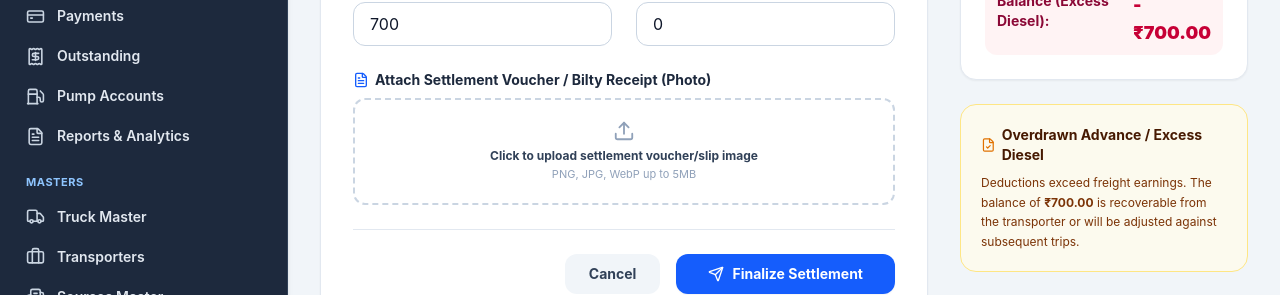
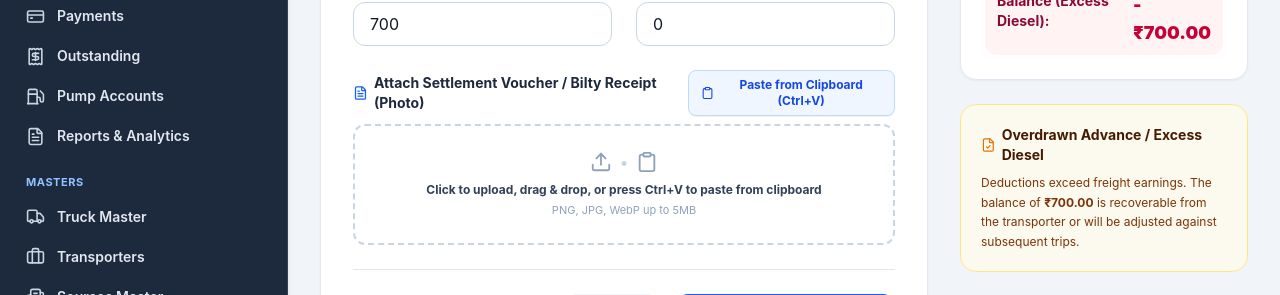
Before and after one commit to yuvrajarora1805/Rs_transport, a Next.js app in the folder frontend/: page /settlements/new in a window 1280 px wide. Shown: the part 363-658 px from the top of the page. Built offline with nearby package versions, Linux system fonts and the light colour scheme; no server answers; sample sign-in values are in the browser's storage.

Commit message:
feat: add clipboard paste support (Ctrl+V and button) for vouchers and fuel slips

```diff
--- a/frontend/src/app/fuel/new/page.tsx
+++ b/frontend/src/app/fuel/new/page.tsx
@@ -132,7 +132,12 @@ function NewFuelForm() {
                 <TruckSelect trucks={trucks} value={form.truckId} onChange={(id) => setForm({ ...form, truckId: id })} required placeholder="Search truck..." />
               </div>
 
-              <FuelReceiptUpload slipImage={form.slipImage} onUpload={handleImageUpload} onRemove={() => setForm((f) => ({ ...f, slipImage: '' }))} />
+              <FuelReceiptUpload
+                slipImage={form.slipImage}
+                onUpload={handleImageUpload}
+                onRemove={() => setForm((f) => ({ ...f, slipImage: '' }))}
+                onImagePasted={(img) => setForm((f) => ({ ...f, slipImage: img }))}
+              />
 
               <div className="bg-slate-50 p-6 rounded-2xl border border-slate-200">
                 <label className="block text-sm font-bold text-slate-800 mb-2">Net Fuel Amount (₹) *</label>
--- a/frontend/src/app/settlements/new/page.tsx
+++ b/frontend/src/app/settlements/new/page.tsx
@@ -189,6 +189,7 @@ function SettlementForm() {
                 slipImage={form.slipImage}
                 onUpload={handleImageUpload}
                 onRemove={() => setForm((f) => ({ ...f, slipImage: '' }))}
+                onImagePasted={(img) => setForm((f) => ({ ...f, slipImage: img }))}
               />
 
               <div className="pt-6 flex justify-end gap-4 border-t border-slate-200">
--- a/frontend/src/components/fuel/FuelReceiptUpload.tsx
+++ b/frontend/src/components/fuel/FuelReceiptUpload.tsx
@@ -1,24 +1,85 @@
 'use client';
 
-import React from 'react';
-import { Upload, X } from 'lucide-react';
+import React, { useEffect, useCallback } from 'react';
+import { Upload, X, Clipboard } from 'lucide-react';
 
 interface FuelReceiptUploadProps {
   slipImage: string;
   onUpload: (e: React.ChangeEvent<HTMLInputElement>) => void;
   onRemove: () => void;
+  onImagePasted?: (base64: string) => void;
 }
 
 export function FuelReceiptUpload({
   slipImage,
   onUpload,
   onRemove,
+  onImagePasted,
 }: FuelReceiptUploadProps) {
+  const processImageFile = useCallback((file: File) => {
+    if (!file.type.startsWith('image/')) return;
+    if (file.size > 5 * 1024 * 1024) return;
+    const reader = new FileReader();
+    reader.onloadend = () => {
+      if (onImagePasted) onImagePasted(reader.result as string);
+    };
+    reader.readAsDataURL(file);
+  }, [onImagePasted]);
+
+  useEffect(() => {
+    const handlePaste = (e: ClipboardEvent) => {
+      if (!e.clipboardData) return;
+      const items = e.clipboardData.items;
+      for (let i = 0; i < items.length; i++) {
+        if (items[i].type.indexOf('image') !== -1) {
+          const file = items[i].getAsFile();
+          if (file) {
+            e.preventDefault();
+            processImageFile(file);
+            break;
+          }
+        }
+      }
+    };
+    window.addEventListener('paste', handlePaste);
+    return () => window.removeEventListener('paste', handlePaste);
+  }, [processImageFile]);
+
+  const handlePasteClick = async () => {
+    try {
+      if (navigator.clipboard?.read) {
+        const items = await navigator.clipboard.read();
+        for (const item of items) {
+          const imageType = item.types.find((t) => t.startsWith('image/'));
+          if (imageType) {
+            const blob = await item.getType(imageType);
+            processImageFile(new File([blob], 'fuel-receipt.png', { type: imageType }));
+            return;
+          }
+        }
+      }
+      alert('Please press Ctrl+V to paste the image directly.');
+    } catch {
+      alert('Please press Ctrl+V to paste the image directly.');
+    }
+  };
+
   return (
     <div>
-      <label className="block text-sm font-bold text-slate-800 mb-2">
-        Attach Fuel Receipt / Photo (Optional)
-      </label>
+      <div className="flex items-center justify-between mb-2">
+        <label className="block text-sm font-bold text-slate-800">
+          Attach Fuel Receipt / Photo (Optional)
+        </label>
+        {!slipImage && (
+          <button
+            type="button"
+            onClick={handlePasteClick}
+            className="inline-flex items-center gap-1 text-xs font-bold text-blue-600 hover:text-blue-800 bg-blue-50 px-2.5 py-1 rounded-lg border border-blue-200"
+          >
+            <Clipboard size={13} /> Paste (Ctrl+V)
+          </button>
+        )}
+      </div>
       {slipImage ? (
         <div className="relative inline-block border border-blue-200 rounded-xl p-2 bg-slate-50">
           <img
@@ -36,8 +97,12 @@ export function FuelReceiptUpload({
         </div>
       ) : (
         <label className="flex flex-col items-center justify-center p-6 border-2 border-dashed border-slate-300 rounded-xl hover:border-blue-500 hover:bg-blue-50/40 cursor-pointer transition-colors bg-white">
-          <Upload size={24} className="text-slate-400 mb-2" />
-          <span className="text-sm font-bold text-slate-700">Click to upload fuel receipt image</span>
+          <div className="flex items-center gap-2 mb-2">
+            <Upload size={22} className="text-slate-400" />
+            <span className="text-slate-300 font-bold">•</span>
+            <Clipboard size={22} className="text-slate-400" />
+          </div>
+          <span className="text-sm font-bold text-slate-700">Click to upload or press Ctrl+V to paste</span>
           <span className="text-xs text-slate-400 mt-1">PNG, JPG, WebP up to 5MB</span>
           <input
             type="file"
--- a/frontend/src/components/settlements/SettlementSlipUpload.tsx
+++ b/frontend/src/components/settlements/SettlementSlipUpload.tsx
@@ -1,25 +1,111 @@
 'use client';
 
-import React from 'react';
-import { Upload, X, FileText } from 'lucide-react';
+import React, { useEffect, useState, useCallback } from 'react';
+import { Upload, X, FileText, Clipboard, Check } from 'lucide-react';
 
 interface SettlementSlipUploadProps {
   slipImage: string;
   onUpload: (e: React.ChangeEvent<HTMLInputElement>) => void;
   onRemove: () => void;
+  onImagePasted?: (base64: string) => void;
 }
 
 export function SettlementSlipUpload({
   slipImage,
   onUpload,
   onRemove,
+  onImagePasted,
 }: SettlementSlipUploadProps) {
+  const [pasteNotice, setPasteNotice] = useState<string | null>(null);
+
+  const processImageFile = useCallback((file: File) => {
+    if (!file.type.startsWith('image/')) {
+      alert('Only image files (PNG, JPG, WebP) are allowed.');
+      return;
+    }
+    if (file.size > 5 * 1024 * 1024) {
+      alert('Slip image must be smaller than 5MB');
+      return;
+    }
+
+    const reader = new FileReader();
+    reader.onloadend = () => {
+      const base64 = reader.result as string;
+      if (onImagePasted) {
+        onImagePasted(base64);
+      }
+      setPasteNotice('Image pasted from clipboard!');
+      setTimeout(() => setPasteNotice(null), 3000);
+    };
+    reader.readAsDataURL(file);
+  }, [onImagePasted]);
+
+  // Global Ctrl + V Paste Listener
+  useEffect(() => {
+    const handlePaste = (e: ClipboardEvent) => {
+      if (!e.clipboardData) return;
+      const items = e.clipboardData.items;
+      for (let i = 0; i < items.length; i++) {
+        if (items[i].type.indexOf('image') !== -1) {
+          const file = items[i].getAsFile();
+          if (file) {
+            e.preventDefault();
+            processImageFile(file);
+            break;
+          }
+        }
+      }
+    };
+
+    window.addEventListener('paste', handlePaste);
+    return () => window.removeEventListener('paste', handlePaste);
+  }, [processImageFile]);
+
+  // Clickable "Paste from Clipboard" button using Clipboard API
+  const handlePasteClick = async () => {
+    try {
+      if (navigator.clipboard?.read) {
+        const items = await navigator.clipboard.read();
+        for (const item of items) {
+          const imageType = item.types.find((t) => t.startsWith('image/'));
+          if (imageType) {
+            const blob = await item.getType(imageType);
+            processImageFile(new File([blob], 'clipboard-slip.png', { type: imageType }));
+            return;
+          }
+        }
+      }
+      alert('No image found in clipboard. Copy an image (or press Ctrl+V) to attach.');
+    } catch {
+      alert('Clipboard access prompt blocked. Please press Ctrl+V to paste the image directly.');
+    }
+  };
+
   return (
     <div className="space-y-2">
+      <div className="flex items-center justify-between">
         <label className="block text-sm font-bold text-slate-800 flex items-center gap-1.5">
           <FileText size={16} className="text-blue-600" />
           <span>Attach Settlement Voucher / Bilty Receipt (Photo)</span>
         </label>
+        {!slipImage && (
+          <button
+            type="button"
+            onClick={handlePasteClick}
+            className="inline-flex items-center gap-1.5 text-xs font-bold text-blue-700 bg-blue-50 hover:bg-blue-100 px-3 py-1.5 rounded-lg border border-blue-200 transition-colors shadow-2xs"
+            title="Paste screenshot or copied image from clipboard (Ctrl+V)"
+          >
+            <Clipboard size={14} /> Paste from Clipboard (Ctrl+V)
+          </button>
+        )}
+      </div>
+
+      {pasteNotice && (
+        <div className="text-xs font-bold text-emerald-700 bg-emerald-50 border border-emerald-200 px-3 py-1.5 rounded-lg flex items-center gap-1.5 animate-in fade-in duration-200">
+          <Check size={14} /> {pasteNotice}
+        </div>
+      )}
+
       {slipImage ? (
         <div className="relative inline-block border border-blue-200 rounded-xl p-2 bg-slate-50">
           <img
@@ -37,12 +123,28 @@ export function SettlementSlipUpload({
           </button>
         </div>
       ) : (
-        <label className="flex flex-col items-center justify-center p-5 border-2 border-dashed border-slate-300 rounded-xl hover:border-blue-500 hover:bg-blue-50/40 cursor-pointer transition-colors bg-white">
-          <Upload size={22} className="text-slate-400 mb-1.5" />
-          <span className="text-xs font-bold text-slate-700">Click to upload settlement voucher/slip image</span>
-          <span className="text-[11px] text-slate-400 mt-0.5">PNG, JPG, WebP up to 5MB</span>
+        <div
+          onDragOver={(e) => e.preventDefault()}
+          onDrop={(e) => {
+            e.preventDefault();
+            const file = e.dataTransfer.files?.[0];
+            if (file) processImageFile(file);
+          }}
+          className="relative"
+        >
+          <label className="flex flex-col items-center justify-center p-6 border-2 border-dashed border-slate-300 rounded-xl hover:border-blue-500 hover:bg-blue-50/40 cursor-pointer transition-colors bg-white group">
+            <div className="flex items-center gap-2 mb-2">
+              <Upload size={22} className="text-slate-400 group-hover:text-blue-500 transition-colors" />
+              <span className="text-slate-300 font-bold">•</span>
+              <Clipboard size={22} className="text-slate-400 group-hover:text-blue-500 transition-colors" />
+            </div>
+            <span className="text-xs font-bold text-slate-700 group-hover:text-blue-700 transition-colors">
+              Click to upload, drag & drop, or press Ctrl+V to paste from clipboard
+            </span>
+            <span className="text-[11px] text-slate-400 mt-1">PNG, JPG, WebP up to 5MB</span>
             <input type="file" accept="image/*" onChange={onUpload} className="hidden" />
           </label>
+        </div>
       )}
     </div>
   );
```
Lines whose indentation alone changed are shown as unchanged.
